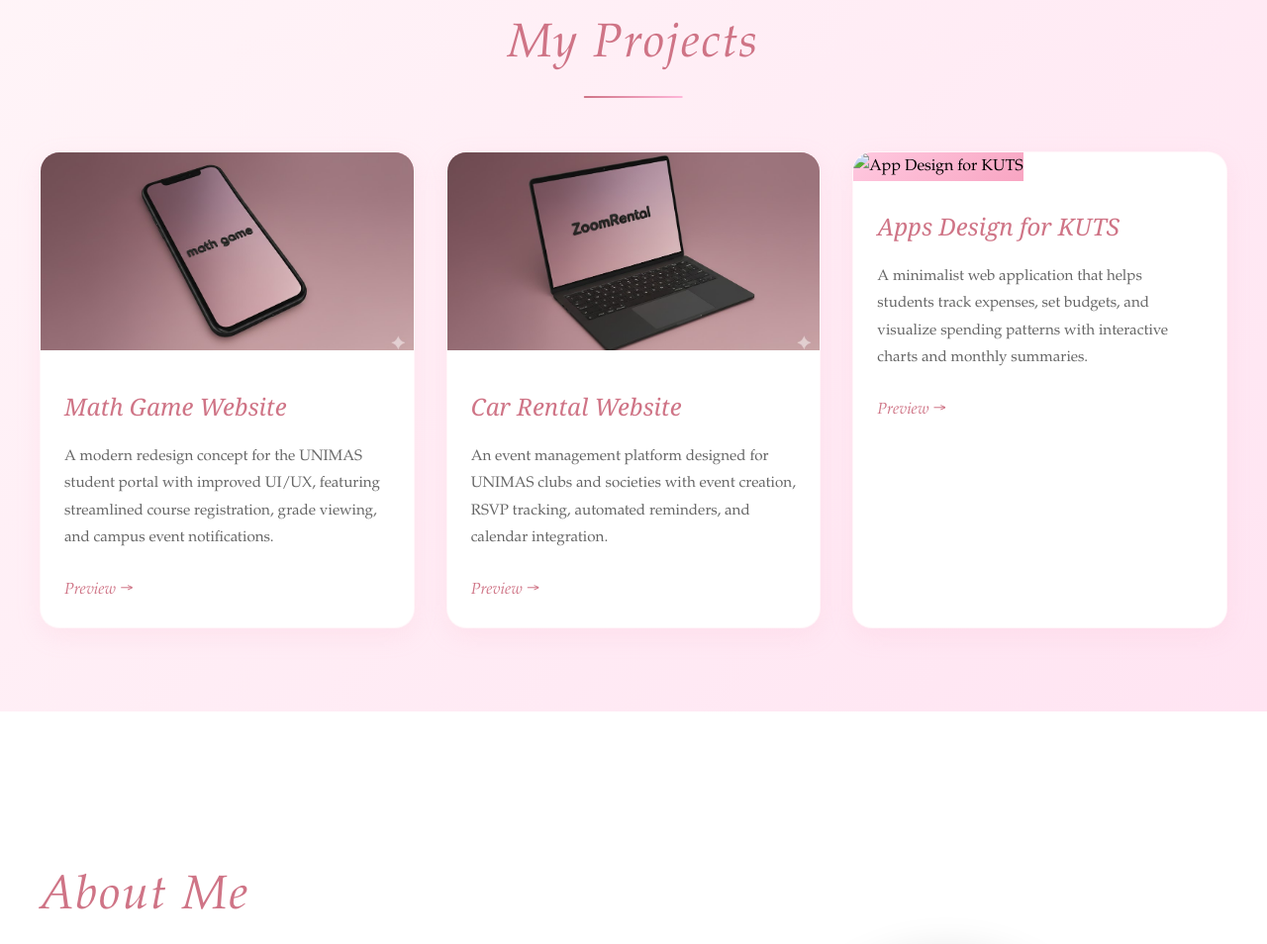
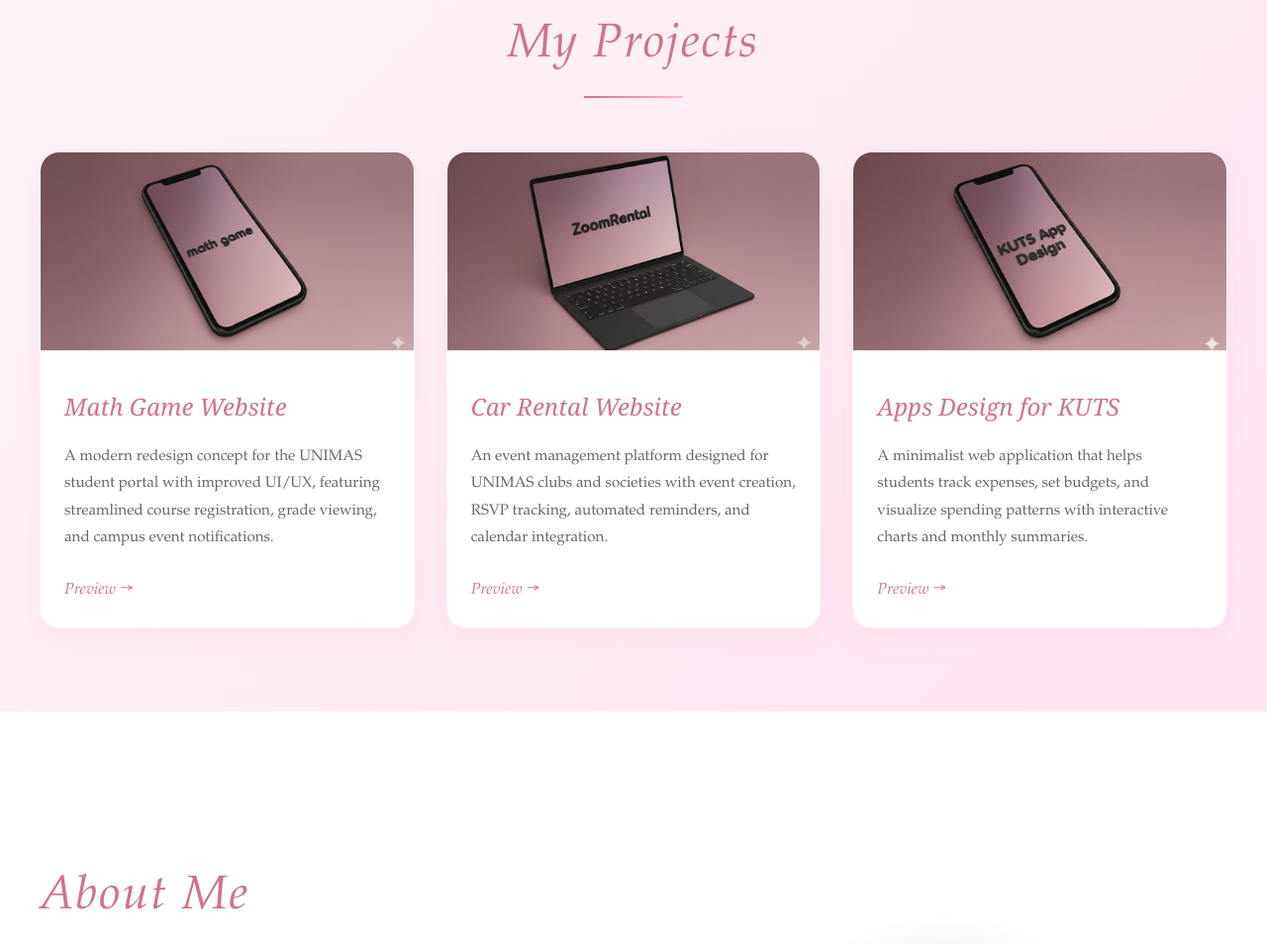
Before and after one commit to dinda1112/portfolio_fely, a plain HTML site: page index.html in a window 1280 px wide. Shown: the part 881-1835 px from the top of the page at 99% size. Drawn offline with Linux system fonts and the light colour scheme.

Commit message:
Update index.html

```diff
--- a/index.html
+++ b/index.html
@@ -935,7 +935,7 @@
             <h2 class="section-title">My Projects</h2>
             <div class="projects-grid">
                 <div class="project-card">
-                   <img src="mathgame.jpg" alt="Math Game Website" class="project-img">
+                    <img src="mathgame.jpg" alt="Math Game Website" class="project-img">
                     <div class="project-content">
                         <h3>Math Game Website</h3>
                         <p>A modern redesign concept for the UNIMAS student portal with improved UI/UX, featuring streamlined course registration, grade viewing, and campus event notifications.</p>
@@ -943,7 +943,7 @@
                     </div>
                 </div>
                 <div class="project-card">
-                      <img src="zoomrental.jpg" alt="Car Rental Website" class="project-img">
+                    <img src="zoomrental.jpg" alt="Car Rental Website" class="project-img">
                     <div class="project-content">
                         <h3>Car Rental Website</h3>
                         <p>An event management platform designed for UNIMAS clubs and societies with event creation, RSVP tracking, automated reminders, and calendar integration.</p>
@@ -951,7 +951,7 @@
                     </div>
                 </div>
                 <div class="project-card">
-                       <img src="kutsapp.jpg" alt="App Design for KUTS" class="project-img">
+                    <img src="kutsapp.jpeg" alt="App Design for KUTS" class="project-img">
                     <div class="project-content">
                         <h3>Apps Design for KUTS</h3>
                         <p>A minimalist web application that helps students track expenses, set budgets, and visualize spending patterns with interactive charts and monthly summaries.</p>
@@ -1170,12 +1170,12 @@
         const closeModal = document.querySelector('.close-modal');
         const previewLinks = document.querySelectorAll('.project-link');
 
-      const projectImages = {
-    0: ['math1.jpeg', 'math2.jpeg', 'math3.jpg'],         // Math Game (note: math3.jpg not .jpeg)
-    1: ['zoom1.jpeg', 'zoom2.jpeg', 'zoom3.jpeg'],        // Car Rental
-    2: ['kuts1.jpeg', 'kuts2.jpeg', 'kuts3.jpeg']         // KUTS App
-};
-
+        // Project images data (add your actual image paths here)
+        const projectImages = {
+            0: ['math1.jpeg', 'math2.jpeg', 'math3.jpeg'],        // Math Game
+            1: ['zoom1.jpeg', 'zoom2.jpeg', 'zoom3.jpeg'],        // Car Rental
+            2: ['kuts1.jpeg', 'kuts2.jpeg', 'kuts3.jpeg']      // KUTS App
+        };
 
         previewLinks.forEach((link, index) => {
             link.addEventListener('click', (e) => {
```
